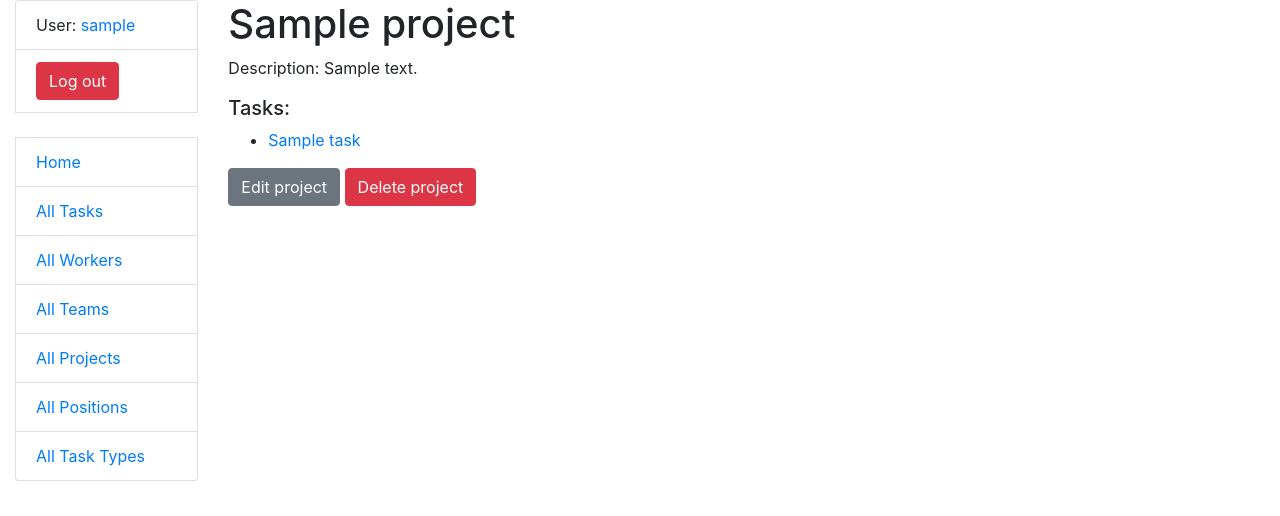
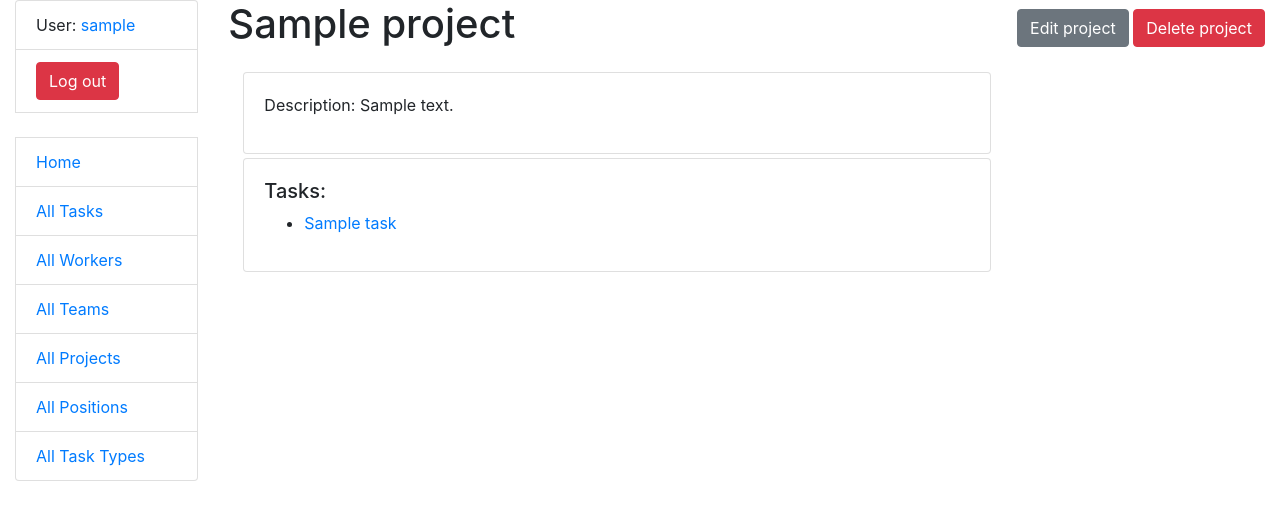
Before and after one commit to OlhaKuzmyn/task-manager, a Django app: page /projects/1/ in a window 1280 px wide. Shown: the top 516 px of the page. Run offline with Django 5.2, Linux system fonts and the light colour scheme; a user stored in the database is signed in; tables that the repository leaves empty hold one stand-in row (values such as "Sample post").

Commit message:
edited project_detail.html

```diff
--- a/templates/project/project_detail.html
+++ b/templates/project/project_detail.html
@@ -1,9 +1,31 @@
 {% extends "base.html" %}
 
 {% block content %}
+  <div class="d-flex justify-content-between align-items-center mb-3">
     <h1>{{ project.name }}</h1>
+    <div>
+      {% if perms.project.change_project %}
+          <a href="{% url 'project:project-update' pk=project.id %}" class="btn btn-secondary">Edit project</a>
+      {% endif %}
+      {% if perms.project.delete_project %}
+        <a href="{% url 'project:project-delete' pk=project.id %}" class="btn btn-danger">
+          Delete project
+        </a>
+      {% endif %}
+    </div>
+  </div>
+  <div class="col-md-9">
+    <div class="card-deck" style="flex-direction: column;">
+          <div class="card mb-1">
+              <div class="card-body">
+                <div class="card-text">
                   <p>Description: {{ project.description }}</p>
-
+                </div>
+              </div>
+          </div>
+          <div class="card mb-1">
+              <div class="card-body">
+                <div class="card-text">
                   <h5>Tasks:</h5>
                     <ul>
                       {% for task in project.task_set.all %}
@@ -16,12 +38,9 @@
                       <li>No tasks found.</li>
                       {% endfor %}
                     </ul>
-  {% if perms.project.change_project %}
-      <a href="{% url 'project:project-update' pk=project.id %}" class="btn btn-secondary">Edit project</a>
-  {% endif %}
-  {% if perms.project.delete_project %}
-    <a href="{% url 'project:project-delete' pk=project.id %}" class="btn btn-danger">
-      Delete project
-    </a>
-  {% endif %}
+                </div>
+              </div>
+          </div>
+    </div>
+  </div>
 {% endblock %}
```
Lines whose indentation alone changed are shown as unchanged.
